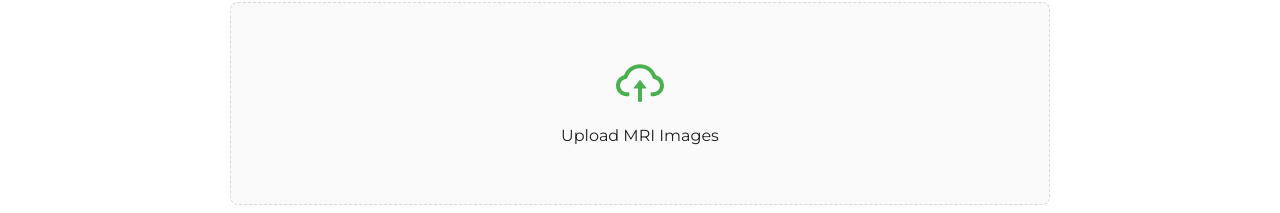
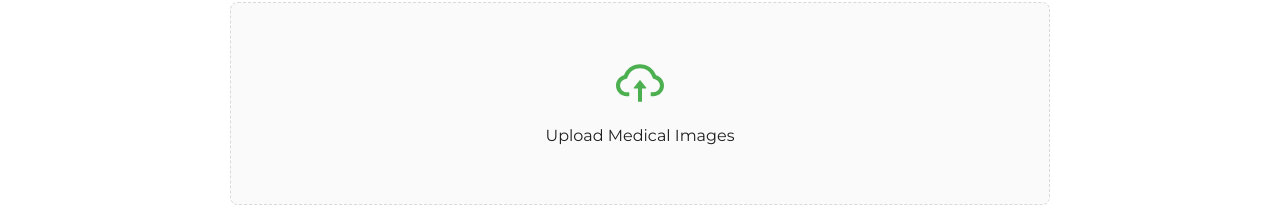
Before and after one commit to thanhhuynh1903/biteology, a React (Vite) app: page /medical in a window 1280 px wide. Shown: the part 363-576 px from the top of the page. Built offline with nearby package versions, Linux system fonts and the light colour scheme.

Commit message:
fix text

```diff
--- a/src/components/MedicalUpload.tsx
+++ b/src/components/MedicalUpload.tsx
@@ -92,7 +92,7 @@ const MedicalUpload: React.FC = () => {
           <p className="ant-upload-drag-icon" style={{ marginTop: 40 }}>
             <CloudUploadOutlined style={{ fontSize: 48 }} />
           </p>
-          <p className="ant-upload-text">Upload MRI Images</p>
+          <p className="ant-upload-text">Upload Medical Images</p>
           <p style={{ marginBottom: 40 }}></p>
         </Dragger>
         <Button
```
